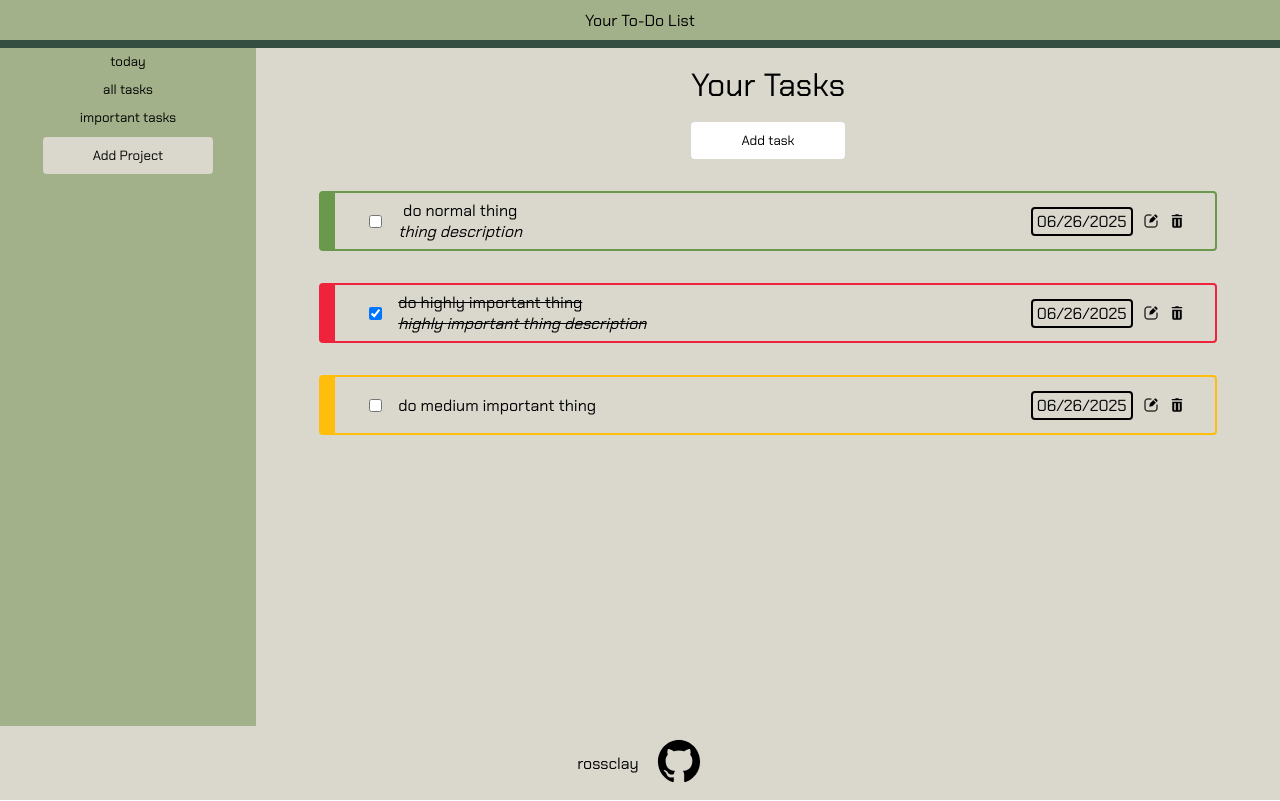
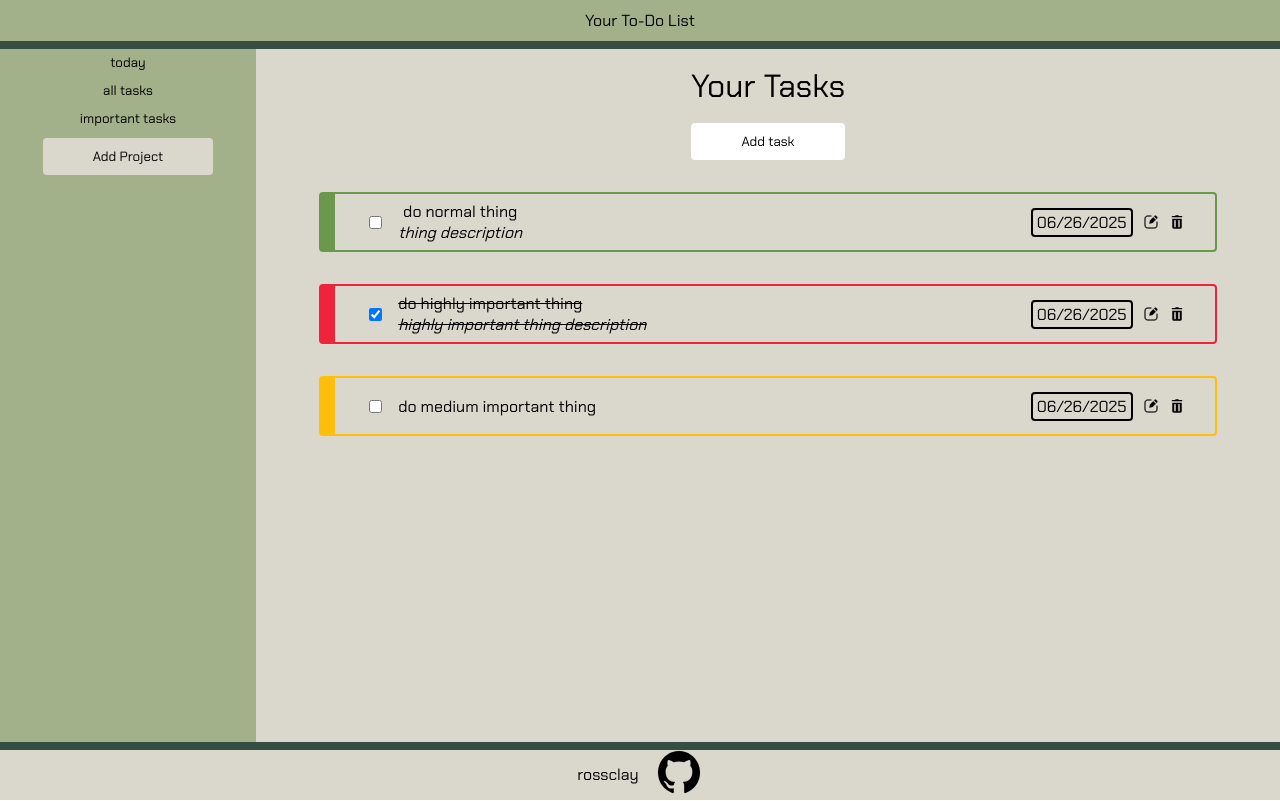
Before and after one commit to rossclay/odin-to-do-list, a website built with webpack: page src/index.html in a window 1280 px wide. Built offline with nearby package versions, Linux system fonts and the light colour scheme.

Commit message:
updates footer styling

```diff
--- a/src/style.css
+++ b/src/style.css
@@ -16,7 +16,10 @@
   --amber: #ffbe0b;
   --green: #6a994e;
 
+  --header-footer-border: 8px solid var(--brunswick-green);
+
   font-family: "Chakra Petch";
+
 }
 
 body {
@@ -33,7 +36,7 @@ header {
   justify-items: center;
   grid-area: start / start / start / end;
   background-color: var(--sage);
-  border-bottom: 8px solid var(--brunswick-green);
+  border-bottom: var(--header-footer-border)
 }
 
 .sidebar {
@@ -186,7 +189,8 @@ img {
 
 footer {
   display: flex;
-  height: 8vh;
+  border-top: var(--header-footer-border);
+  height: 5vh;
   align-items: center;
   justify-content: center;
   justify-items: center;
```
